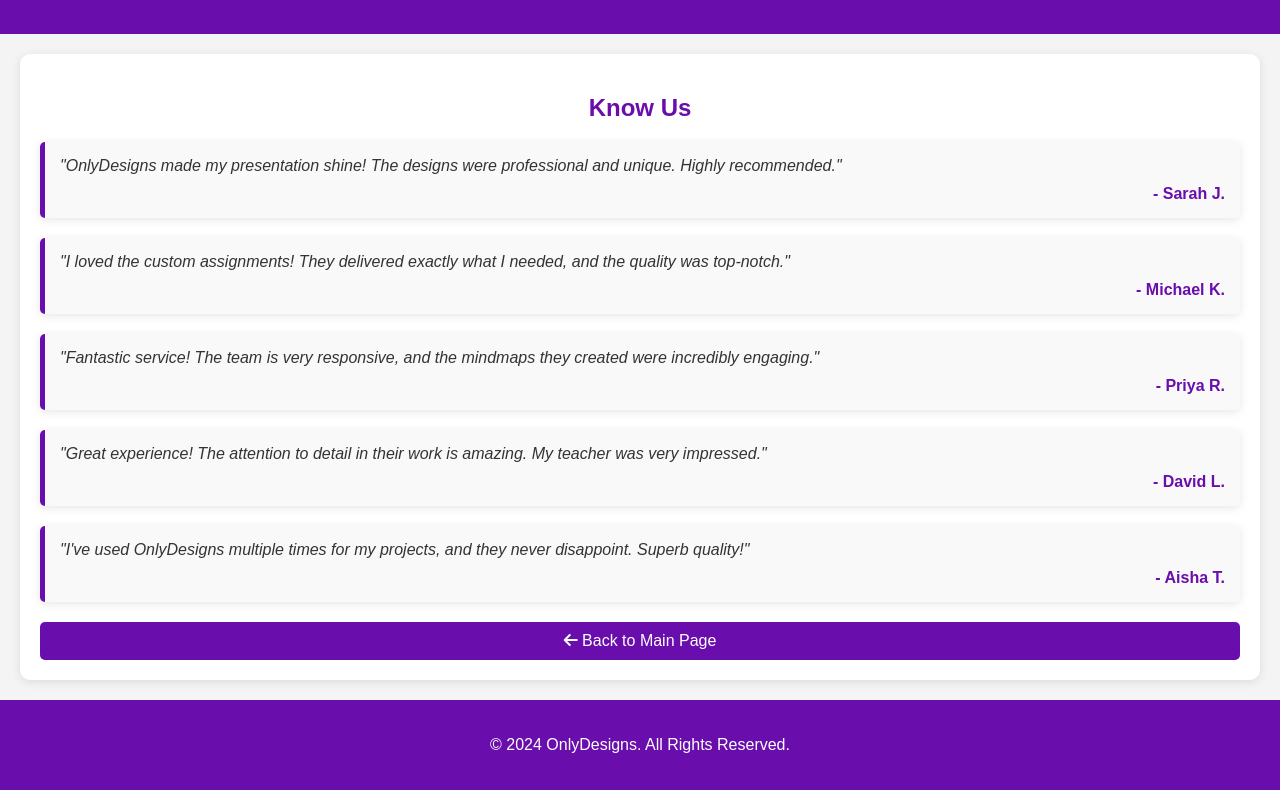
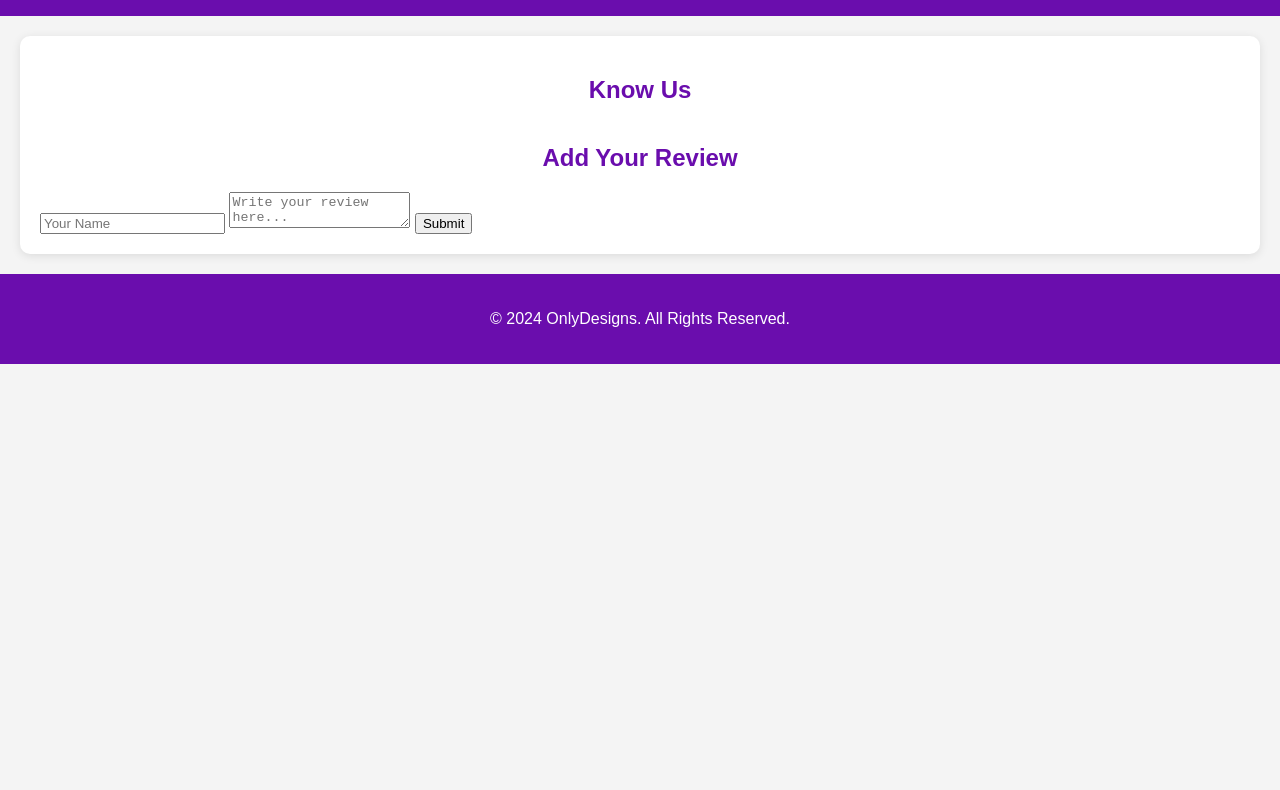
Before and after one commit to Shxbxxb/Only-Designs00, a plain HTML site: page UNICEF.html in a window 1280 px wide. Shown: the part 142-932 px from the top of the page. After the commit the page ends 800 px from the top, so only its background shows below. Drawn offline with Linux system fonts and the light colour scheme.

Commit message:
Update UNICEF.html

```diff
--- a/UNICEF.html
+++ b/UNICEF.html
@@ -1,4 +1,3 @@
-UNICEF
 <!DOCTYPE html>
 <html lang="en">
 <head>
@@ -53,6 +52,7 @@ UNICEF
             padding: 15px;
             border-radius: 5px;
             box-shadow: 0 2px 10px rgba(0, 0, 0, 0.1);
+            position: relative;
         }
 
         .testimonial p {
@@ -67,20 +67,21 @@ UNICEF
             color: #6a0dad;
         }
 
-        .back-link {
-            display: block;
-            text-align: center;
-            margin-top: 20px;
-            padding: 10px;
-            background: #6a0dad;
-            color: #ffffff;
-            text-decoration: none;
+        .delete-btn {
+            position: absolute;
+            top: 10px;
+            right: 10px;
+            background: #ff4d4d;
+            color: white;
+            border: none;
+            padding: 5px 10px;
             border-radius: 5px;
-            transition: background 0.3s;
+            cursor: pointer;
+            font-size: 0.9em;
         }
 
-        .back-link:hover {
-            background: #5e0c9e;
+        .delete-btn:hover {
+            background: #ff1a1a;
         }
 
         footer {
@@ -98,34 +99,73 @@ UNICEF
     </header>
 
     <section>
-        <h2> Know Us</h2>
-        <div class="testimonials">
-            <div class="testimonial">
-                <p>"OnlyDesigns made my presentation shine! The designs were professional and unique. Highly recommended."</p>
-                <div class="author">- Sarah J.</div>
-            </div>
-            <div class="testimonial">
-                <p>"I loved the custom assignments! They delivered exactly what I needed, and the quality was top-notch."</p>
-                <div class="author">- Michael K.</div>
-            </div>
-            <div class="testimonial">
-                <p>"Fantastic service! The team is very responsive, and the mindmaps they created were incredibly engaging."</p>
-                <div class="author">- Priya R.</div>
-            </div>
-            <div class="testimonial">
-                <p>"Great experience! The attention to detail in their work is amazing. My teacher was very impressed."</p>
-                <div class="author">- David L.</div>
-            </div>
-            <div class="testimonial">
-                <p>"I've used OnlyDesigns multiple times for my projects, and they never disappoint. Superb quality!"</p>
-                <div class="author">- Aisha T.</div>
-            </div>
+        <h2>Know Us</h2>
+        <div class="testimonials" id="testimonials">
+            <!-- Existing testimonials -->
         </div>
-        <a href="index.html" class="back-link"><i class="fas fa-arrow-left"></i> Back to Main Page</a>
+        <h2>Add Your Review</h2>
+        <form id="reviewForm">
+            <input type="text" id="nameInput" placeholder="Your Name" required>
+            <textarea id="reviewInput" placeholder="Write your review here..." required></textarea>
+            <button type="submit">Submit</button>
+        </form>
     </section>
 
     <footer>
         <p>&copy; 2024 OnlyDesigns. All Rights Reserved.</p>
     </footer>
+
+    <script>
+        const testimonialsDiv = document.getElementById("testimonials");
+        const reviewForm = document.getElementById("reviewForm");
+        const nameInput = document.getElementById("nameInput");
+        const reviewInput = document.getElementById("reviewInput");
+
+        // Load testimonials from local storage
+        function loadTestimonials() {
+            const testimonials = JSON.parse(localStorage.getItem("testimonials")) || [];
+            testimonialsDiv.innerHTML = ""; // Clear existing reviews
+            testimonials.forEach((testimonial, index) => {
+                addTestimonialToDOM(testimonial, index);
+            });
+        }
+
+        // Add testimonial to DOM
+        function addTestimonialToDOM(testimonial, index) {
+            const testimonialDiv = document.createElement("div");
+            testimonialDiv.classList.add("testimonial");
+            testimonialDiv.innerHTML = `
+                <p>"${testimonial.review}"</p>
+                <div class="author">- ${testimonial.name}</div>
+                <button class="delete-btn" onclick="deleteTestimonial(${index})">Delete</button>
+            `;
+            testimonialsDiv.appendChild(testimonialDiv);
+        }
+
+        // Add a new testimonial
+        reviewForm.addEventListener("submit", (e) => {
+            e.preventDefault();
+            const name = nameInput.value.trim();
+            const review = reviewInput.value.trim();
+            if (name && review) {
+                const testimonials = JSON.parse(localStorage.getItem("testimonials")) || [];
+                testimonials.unshift({ name, review }); // Add new testimonial to the beginning
+                localStorage.setItem("testimonials", JSON.stringify(testimonials));
+                loadTestimonials();
+                reviewForm.reset();
+            }
+        });
+
+        // Delete a testimonial
+        function deleteTestimonial(index) {
+            const testimonials = JSON.parse(localStorage.getItem("testimonials")) || [];
+            testimonials.splice(index, 1); // Remove the testimonial at the specified index
+            localStorage.setItem("testimonials", JSON.stringify(testimonials));
+            loadTestimonials();
+        }
+
+        // Initial load
+        loadTestimonials();
+    </script>
 </body>
 </html>
```
